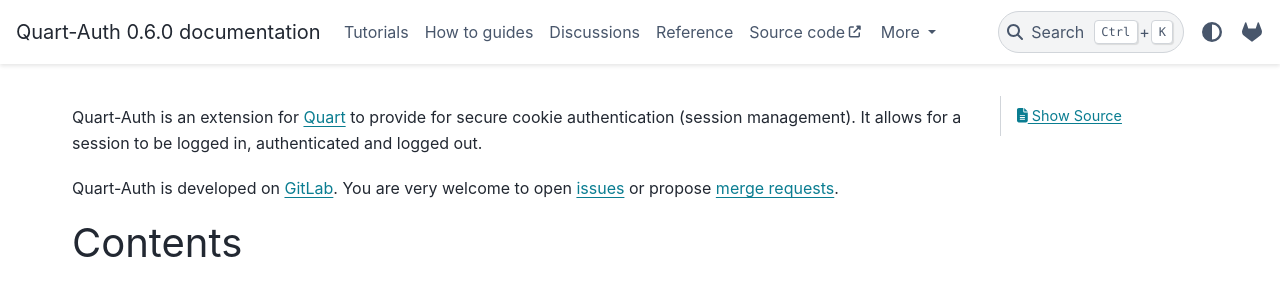
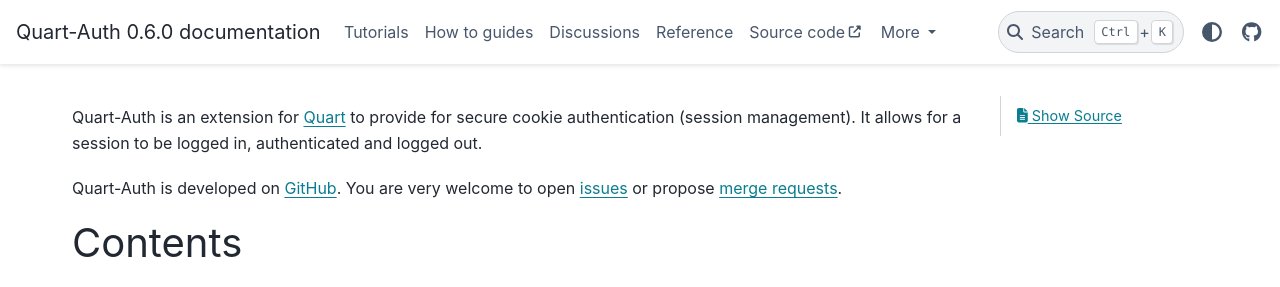
Before and after one commit to pgjones/quart-auth, a Sphinx documentation site: the page built from docs/index.rst, in a window 1280 px wide and 972 px high. Shown: the top 287 px of the window. Built offline with Sphinx 7.4.7 and the PyData theme 0.15.4, drawn with Linux system fonts in a browser that asks for light colours; pages that are not in the unit, such as notebooks, are missing from menus.

Commit message:
Switch to github rather than gitlab
GitHub has a better pricing model and is more popular for OSS, hence
the move.

```diff
--- a/docs/conf.py
+++ b/docs/conf.py
@@ -53,14 +53,14 @@
 
 html_theme_options = {
     "external_links": [
-        {"name": "Source code", "url": "https://gitlab.com/pgjones/quart-auth"},
-        {"name": "Issues", "url": "https://gitlab.com/pgjones/quart-auth/issues"},
+        {"name": "Source code", "url": "https://github.com/pgjones/quart-auth"},
+        {"name": "Issues", "url": "https://github.com/pgjones/quart-auth/issues"},
     ],
     "icon_links": [
         {
-            "name": "GitLab",
-            "url": "https://gitlab.com/pgjones/quart-auth",
-            "icon": "fab fa-gitlab",
+            "name": "Github",
+            "url": "https://github.com/pgjones/quart-auth",
+            "icon": "fab fa-github",
         },
     ],
 }
--- a/docs/index.rst
+++ b/docs/index.rst
@@ -7,11 +7,11 @@
 authentication (session management). It allows for a session to be
 logged in, authenticated and logged out.
 
-Quart-Auth is developed on `GitLab
-<https://gitlab.com/pgjones/quart-auth>`_. You are very welcome to
-open `issues <https://gitlab.com/pgjones/quart-auth/issues>`_ or
+Quart-Auth is developed on `GitHub
+<https://github.com/pgjones/quart-auth>`_. You are very welcome to
+open `issues <https://github.com/pgjones/quart-auth/issues>`_ or
 propose `merge requests
-<https://gitlab.com/pgjones/quart-auth/merge_requests>`_.
+<https://github.com/pgjones/quart-auth/merge_requests>`_.
 
 
 Contents
--- a/pyproject.toml
+++ b/pyproject.toml
@@ -21,7 +21,7 @@
 include = ["src/quart_auth/py.typed"]
 license = "MIT"
 readme = "README.rst"
-repository = "https://gitlab.com/pgjones/quart-auth/"
+repository = "https://github.com/pgjones/quart-auth/"
 
 [tool.black]
 line-length = 100
```
Also changed, not shown: README.rst (+15 -10 lines), .gitlab-ci.yml (deleted).
